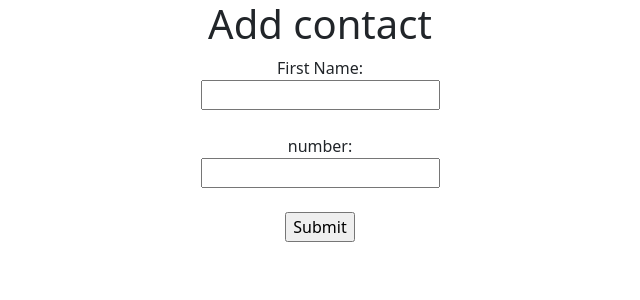
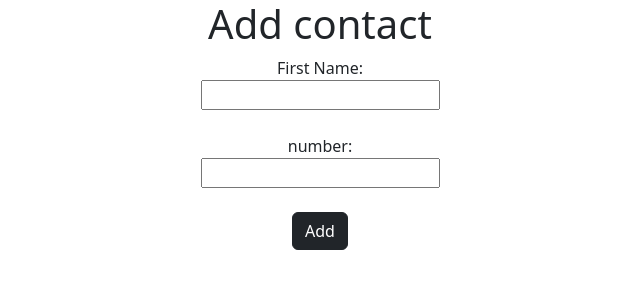
Before and after one commit to pooyajjj/phonebook, a Django app: page /add/ in a window 1280 px wide. Shown: the top 300 px of the page, without its empty margins (320-960 px from the left). Run offline with Django 3.2, Linux system fonts and the light colour scheme; some libraries are stand-ins or nearby versions.

Commit message:
bottom fix

```diff
--- a/config/accounts/templates/tmp/add.html
+++ b/config/accounts/templates/tmp/add.html
@@ -11,7 +11,7 @@ First Name:<br>
 number:<br>
 <input name="last" pattern="(\+989|9|09)(12|19|35|36|37|38|39|32|90|91|92|93|21|94|11|12|13|14|15|16|17|18|30|33|35|36|37|38|39|01|02|03|04|05|20|21|22|32|31|34)\d{7}">
 <br><br>
-<input type="submit" value="Submit">
+<button type="submit" class="btn btn-dark">Add</button>
 </form>
 <center>
 {% endblock %}
```
Also changed, not shown: config/db.sqlite3.
